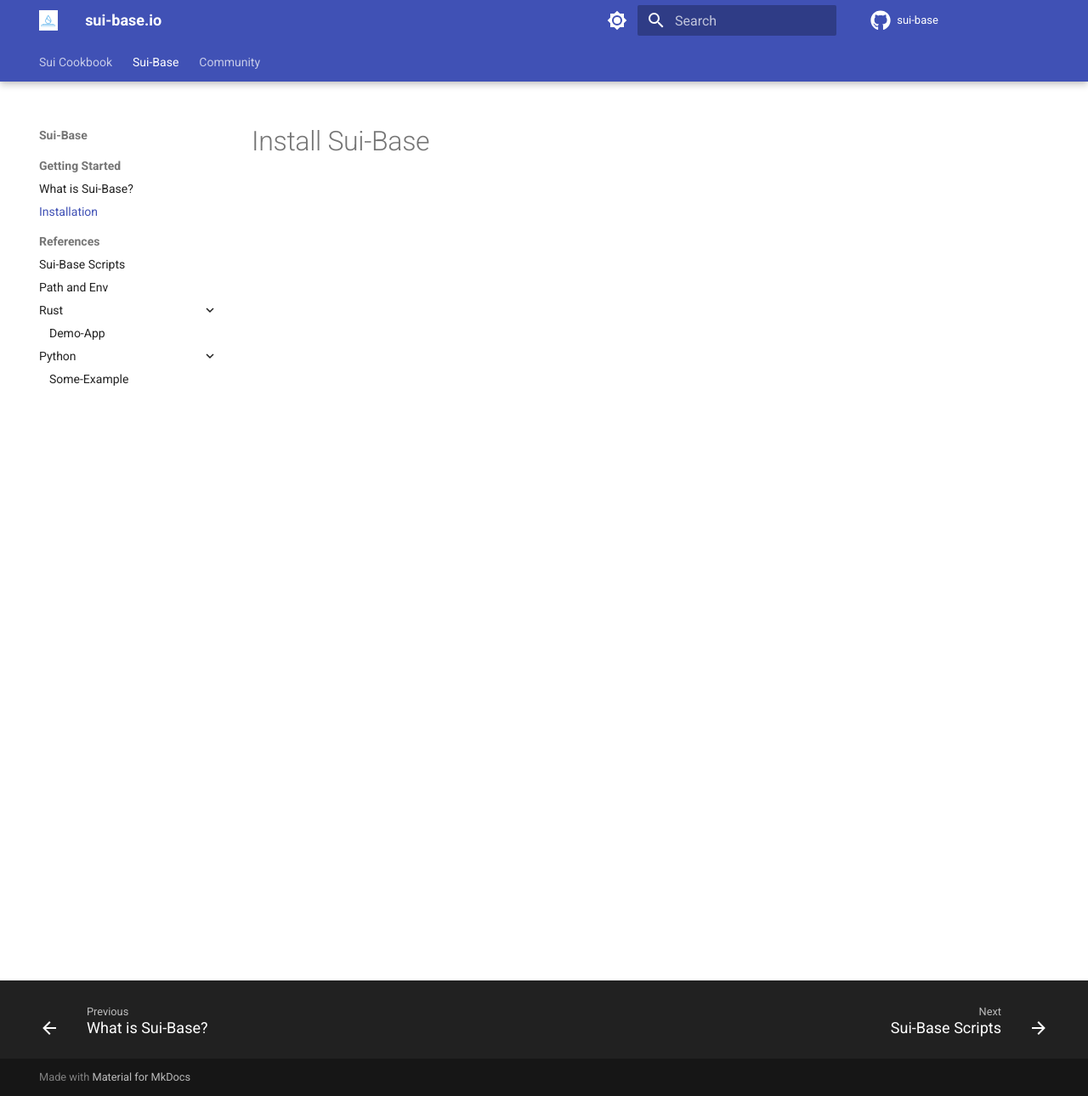
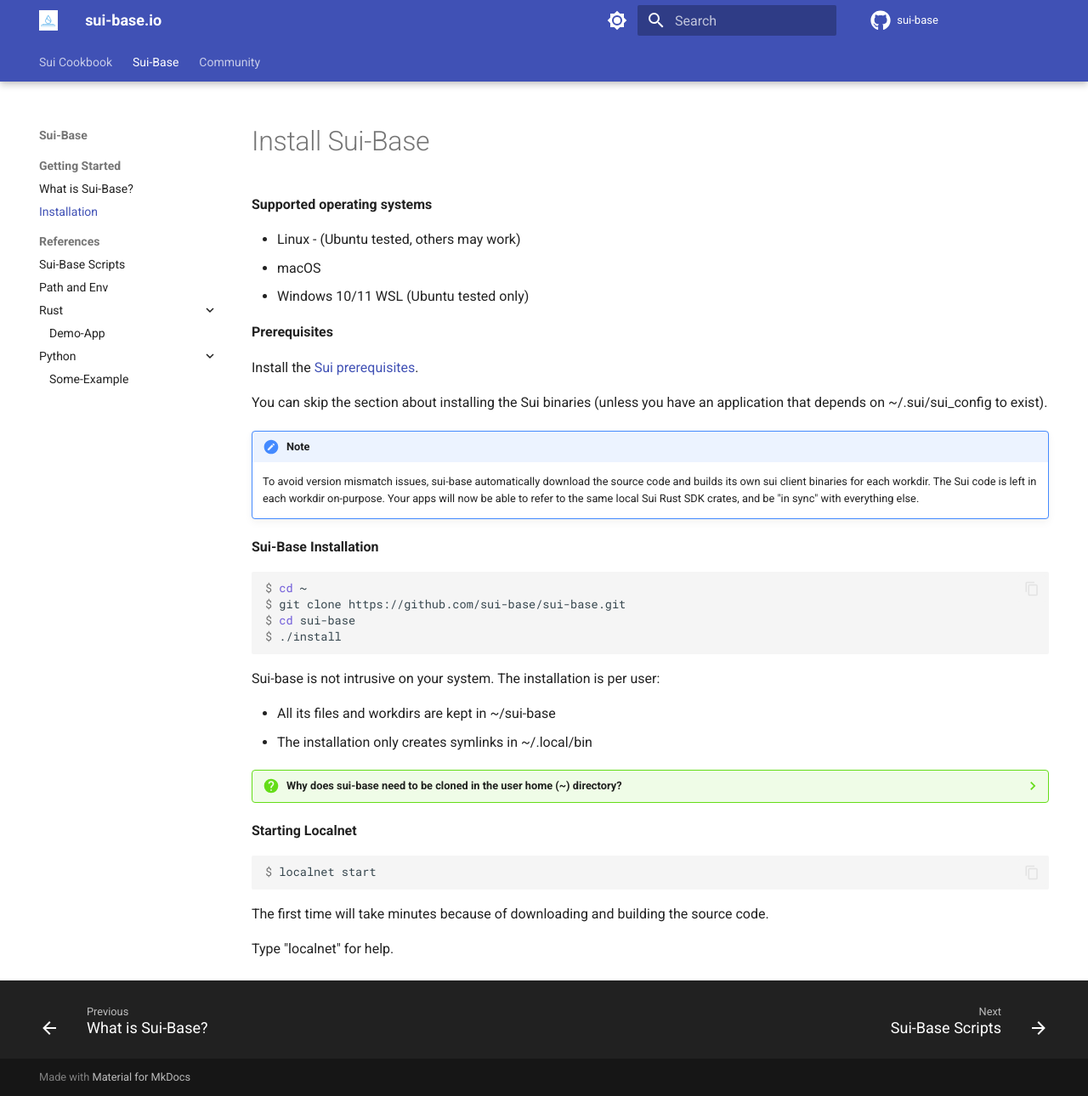
Before and after one commit to lc19997/sui-chain-base, an MkDocs documentation site: the page built from docs/website/how-to/install.md, in a window 1280 px wide and 1290 px high. Shown: the whole window at 85% size. Built offline with MkDocs 1.6.1 and Material for MkDocs 9.7.7, drawn with Linux system fonts in a browser that asks for light colours; comment, search, counter and statistics services are not loaded.

Commit message:
docs: Update sui-base installation

````diff
--- a/docs/website/how-to/install.md
+++ b/docs/website/how-to/install.md
@@ -3,3 +3,41 @@
   - toc
 ---
 # Install Sui-Base
+
+**Supported operating systems**
+
+  * Linux - (Ubuntu tested, others may work)
+  * macOS
+  * Windows 10/11 WSL (Ubuntu tested only)
+
+**Prerequisites**
+
+Install the [Sui prerequisites](https://docs.sui.io/build/install#prerequisites).
+
+You can skip the section about installing the Sui binaries (unless you have an application that depends on ~/.sui/sui_config to exist).
+
+!!! note
+    To avoid version mismatch issues, sui-base automatically download the source code and builds its own sui client binaries for each workdir. The Sui code is left in each workdir on-purpose. Your apps will now be able to refer to the same local Sui Rust SDK crates, and be "in sync" with everything else.
+
+**Sui-Base Installation**
+``` console
+$ cd ~
+$ git clone https://github.com/sui-base/sui-base.git
+$ cd sui-base
+$ ./install
+```
+Sui-base is not intrusive on your system. The installation is per user:
+
+   - All its files and workdirs are kept in ~/sui-base
+   - The installation only creates symlinks in ~/.local/bin
+
+??? question "Why does sui-base need to be cloned in the user home (~) directory?"
+    Sui-base value come from having many tools using its workdirs. It benefits from being easily found... and any software can figure out where the user home directory is located. The choice was about favoring simplicity (over flexibility of being cloned anywhere).
+
+**Starting Localnet**
+``` console
+$ localnet start
+```
+The first time will take minutes because of downloading and building the source code.
+
+Type "localnet" for help.
````
Also changed, not shown: docs/website/index.md (+8 -6 lines), docs/website/assets/images/workdirs-intro.png (added), docs/website/references.md (renamed from docs/website/referenced.md).
